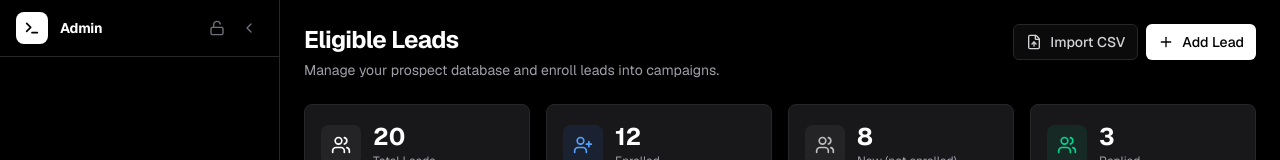
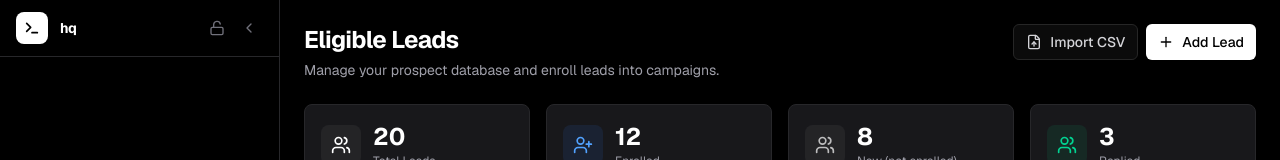
Before and after one commit to bencrane/ops-zone-v1, a Next.js app: page /leads in a window 1280 px wide. Shown: the top 160 px of the page. Built offline with nearby package versions, Linux system fonts and the light colour scheme.

Commit message:
fix: change sidebar header from Admin to hq, link to /hq

```diff
--- a/src/components/layout/sidebar.tsx
+++ b/src/components/layout/sidebar.tsx
@@ -251,11 +251,11 @@ export function Sidebar() {
           Height matches border-b only (no corresponding main content)
           ================================================================ */}
       <div className={cn("px-4 flex items-center justify-between border-b border-zinc-800", BAND_HEIGHT.header)}>
-        <Link href="/admin" className="flex items-center gap-3 group">
+        <Link href="/hq" className="flex items-center gap-3 group">
           <div className="flex h-8 w-8 items-center justify-center rounded-lg bg-white text-black transition-transform group-hover:scale-105">
             <Terminal className="h-4 w-4" strokeWidth={2.5} />
           </div>
-          <h1 className="text-sm font-bold tracking-tight">Admin</h1>
+          <h1 className="text-sm font-bold tracking-tight">hq</h1>
         </Link>
         <div className="flex items-center gap-1">
           <Button
--- a/src/components/leads/filter-sidebar.tsx
+++ b/src/components/leads/filter-sidebar.tsx
@@ -242,13 +242,13 @@ export function FilterSidebar({
 
   return (
     <div className="h-full border-r border-zinc-800 bg-black flex flex-col w-[280px] shrink-0">
-      {/* Row 0: Admin Header */}
+      {/* Row 0: HQ Header */}
       <div className={cn("px-4 flex items-center justify-between border-b border-zinc-800", BAND_HEIGHT.header)}>
-        <Link href="/admin" className="flex items-center gap-3 group">
+        <Link href="/hq" className="flex items-center gap-3 group">
           <div className="flex h-8 w-8 items-center justify-center rounded-lg bg-white text-black transition-transform group-hover:scale-105">
             <Terminal className="h-4 w-4" strokeWidth={2.5} />
           </div>
-          <h1 className="text-sm font-bold tracking-tight">Admin</h1>
+          <h1 className="text-sm font-bold tracking-tight">hq</h1>
         </Link>
         <div className="flex items-center gap-1">
           <Button
```
